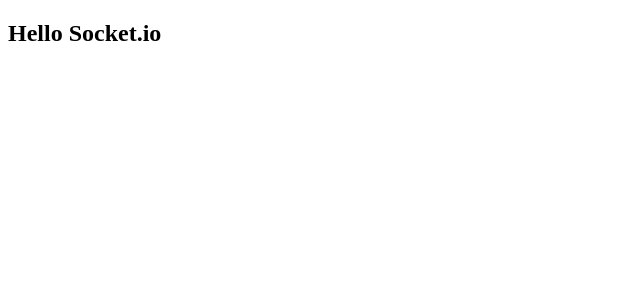
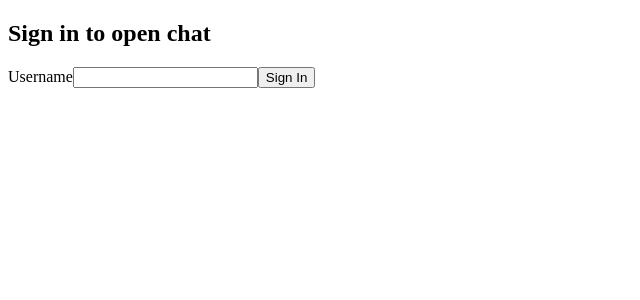
Before and after one commit to Hashem-Poya/socket.io-chat-app-client, a React (Create React App) app: page / in a window 1280 px wide. Shown: the top 300 px of the page, without its empty margins (0-640 px from the left). Built offline with nearby package versions, Linux system fonts and the light colour scheme; no server answers.

Commit message:
[ADD] Add React router and socket.io-client initialized.

```diff
--- a/src/App.js
+++ b/src/App.js
@@ -1,8 +1,17 @@
+import { BrowserRouter, Routes, Route } from 'react-router-dom';
+import { io } from 'socket.io-client';
+
+import Home from './components/Home';
+
+const socket = io('http://localhost:3000');
+
 function App() {
   return (
-    <div className='App'>
-      <h2>Hello Socket.io</h2>
-    </div>
+    <BrowserRouter>
+      <Routes>
+        <Route path='/' element={<Home socket={socket} />} />
+      </Routes>
+    </BrowserRouter>
   );
 }
 
```
